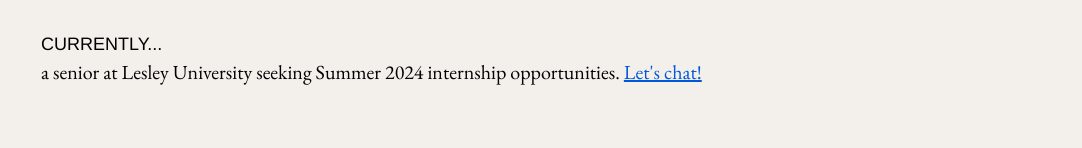
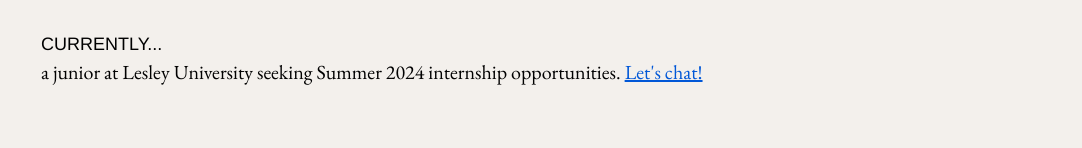
Before and after one commit to agabra23/aleynna-portfolio, a React (Vite) app: page / in a window 1280 px wide. Shown: the part 455-603 px from the top of the page, without its empty margins (99-1181 px from the left). Built offline with nearby package versions, Linux system fonts and the light colour scheme.

Commit message:
Change senior to junior for home page

```diff
--- a/src/pages/Home.jsx
+++ b/src/pages/Home.jsx
@@ -47,7 +47,7 @@
                 CURRENTLY...
               </h5>
               <p className="text-[16px] lg:text-xl">
-                a senior at Lesley University seeking Summer 2024 internship
+                a junior at Lesley University seeking Summer 2024 internship
                 opportunities.{" "}
                 <a
                   href="https://www.linkedin.com/in/aleynna-quinones"
```
